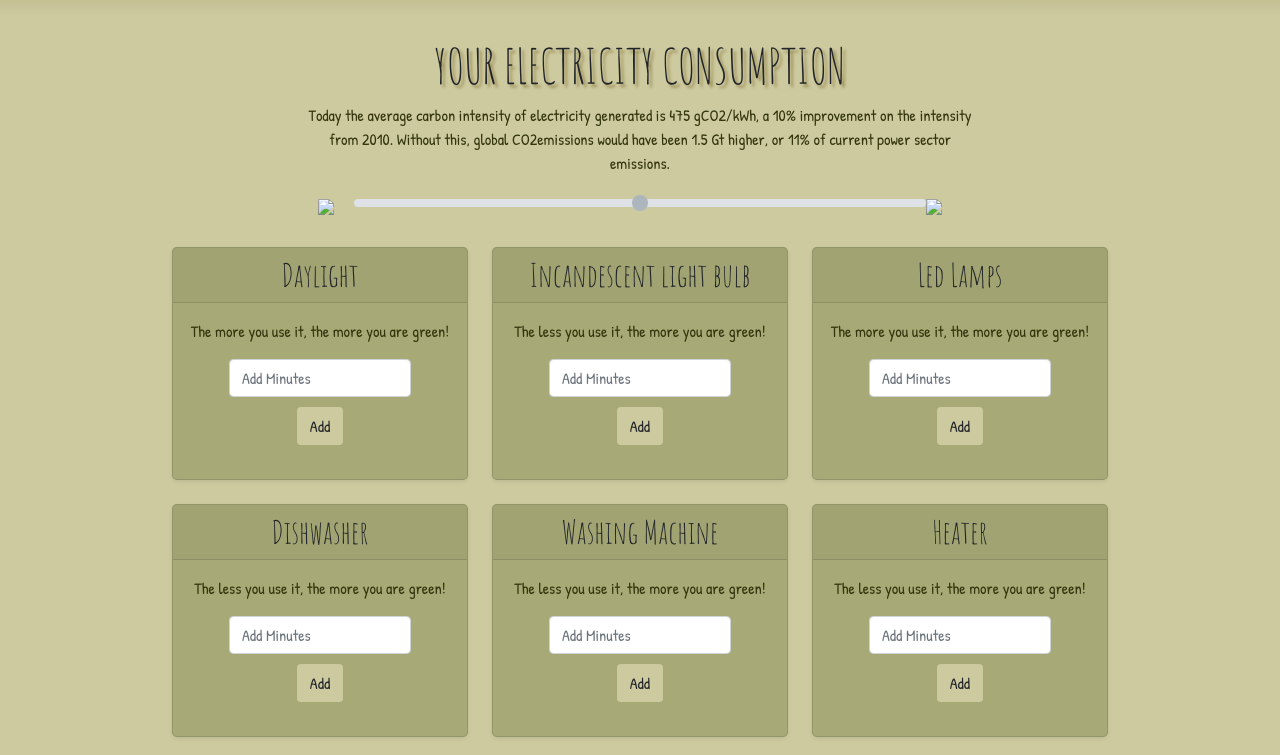
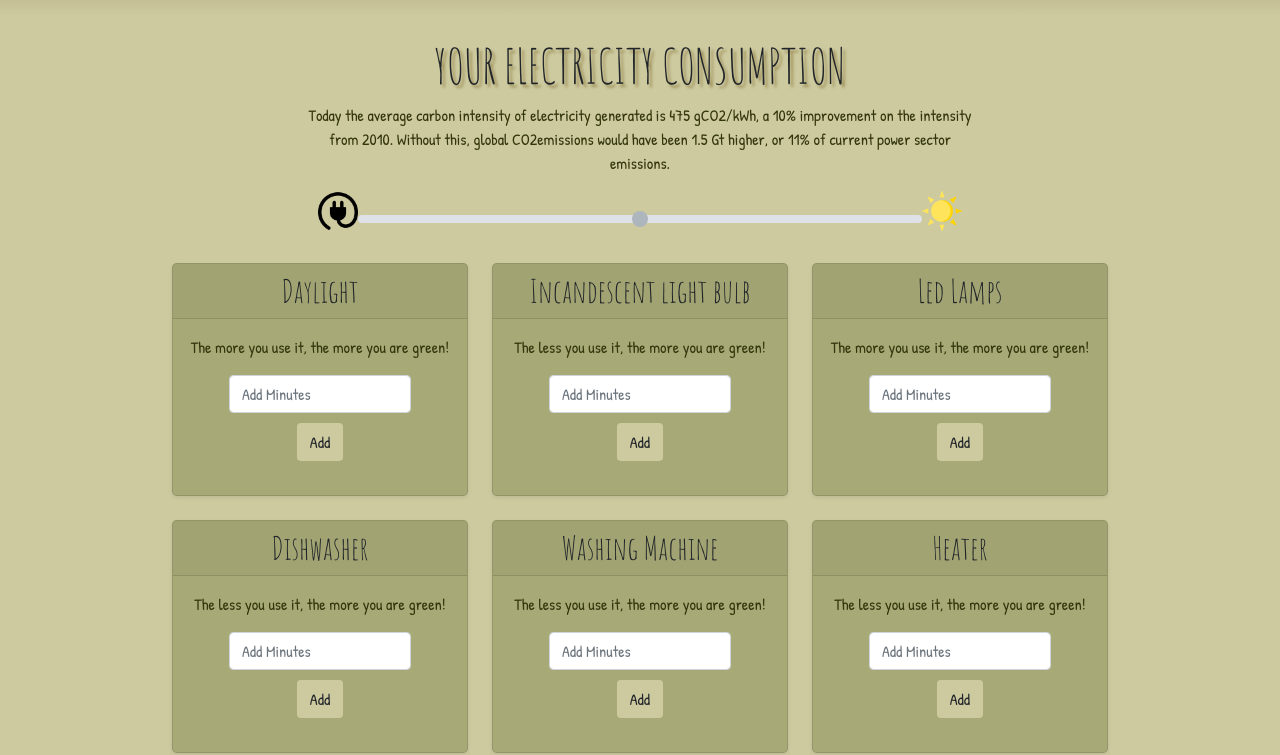
Before and after one commit to deepika2502/webint, a plain HTML site: page html/electricity.html in a window 1280 px wide. Shown: the part 84-839 px from the top of the page. Drawn offline with nearby package versions, Linux system fonts and the light colour scheme; the site is published under a folder, as on GitHub Pages, so addresses that start at the root find nothing; a web font is replaced by a local one.

Commit message:
Update electricity.html

```diff
--- a/html/electricity.html
+++ b/html/electricity.html
@@ -78,10 +78,10 @@
         </p>
       </div>
       <div class="container d-flex justify-content-between  align-items-baseline">
-        <img src="/img/rounded-plug.png" style="width: 40px">
+        <img src="../img/rounded-plug.png" style="width: 40px">
         <label for="disabledRange" class="form-label"></label>
         <input type="range" class="form-range" id="disabledRange" disabled min="0" max="100">
-        <img src="/img/sun.png" style="width: 40px">
+        <img src="../img/sun.png" style="width: 40px">
        </div>
 
     </div>
```
